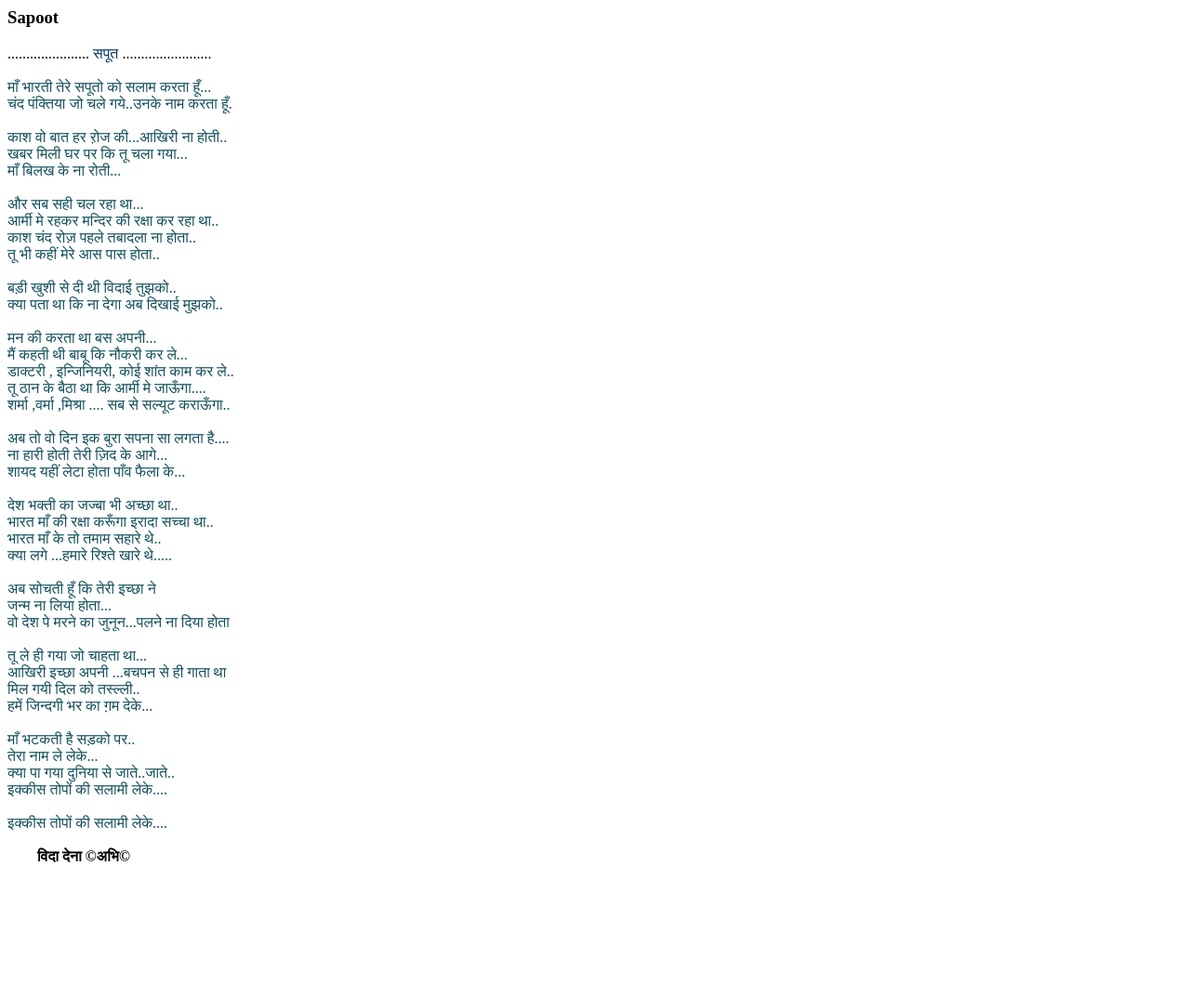
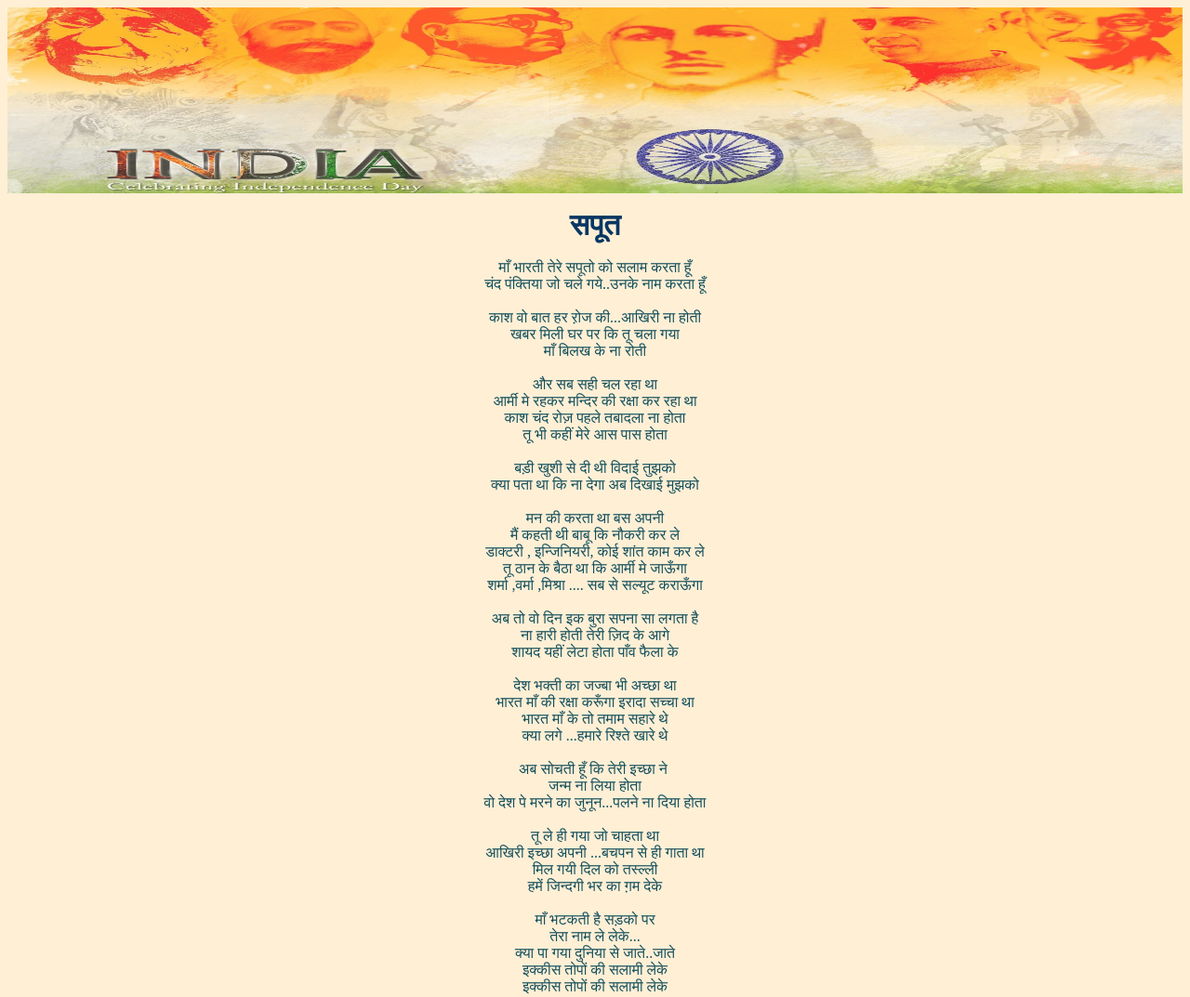
Before and after one commit to abhisancho/Analytics, a website: page public/index.html in a window 1280 px wide. Shown: the top 1073 px of the page at 93% size. Before the commit the page ends 939 px from the top, so only its background shows below. Drawn offline with Linux system fonts and the light colour scheme.

Commit message:
abhi iday

```diff
--- a/public/index.html
+++ b/public/index.html
@@ -1,51 +1,130 @@
-<h3>Sapoot</h3>
-<div dir="ltr" style="text-align: left;" trbidi="on">
-    ...................... <span style="color: #073763;">सपूत</span> ........................<br>
+<!DOCTYPE html>
+
+<html>
+
+<head>
+    <meta name="viewport" content="width=device-width" />
+    <title>Home</title>
+
+    <style>
+        /* Remove the navbar's default margin-bottom and rounded borders */
+        .navbar {
+            margin-bottom: 0;
+            border-radius: 0;
+        }
+
+        /* Add a gray background color and some padding to the footer */
+        footer {
+            background-color: navy;
+            padding: 25px;
+        }
+
+        body {
+            background-color: papayawhip;
+        }
+
+        .jumbotron {
+            background-color: navy;
+        }
+
+        /*//#BAB2B5* #EDC7B7 #E85A4F #E98074 */
+        .geeks {
+            width: 100%;
+            height: 200px;
+            opacity: 0.8;
+            padding-bottom: 16px;
+        }
+
+        img {
+            width: 100%;
+            height: 100%;
+        }
+
+        .container {
+            width: 100%;
+            height: 100%;
+        }
+
+        .imagePane {
+            width: 100%;
+            height: 500px;
+        }
+    </style>
+</head>
+
+<body>
+    <script>
+        function play(audioId) {
+            var audio = document.getElementById(audioId);
+            if (audio.paused == false)
+                audio.pause();
+            else
+                audio.play();
+        }
+    </script>
+    <div class="row navbar-fixed-top">
+        <div class="geeks">
+            <img src="/Images/IDay.jpg" class="img-responsive" alt="Image" onclick="play('audio')">
+            <audio id="audio" src="/Images/IndianRhythm.mp3"></audio>
+        </div>
+    </div>
+    <div class="container" onclick="play('audio')">
+        <div dir="ltr" style="text-align: center;padding-bottom:16px;" trbidi="on">
+            <span style="color: #073763;font-size: xx-large;
+           font-weight: bold;">सपूत</span> <br>
             <br>
-    <span style="color: #134f5c;">माँ भारती तेरे सपूतो को सलाम करता हूँ...</span><br>
-    <span style="color: #134f5c;">चंद पंक्तिया जो चले गये..उनके नाम करता हूँ.</span><br>
+            <span style="color: #134f5c;">माँ भारती तेरे सपूतो को सलाम करता हूँ</span><br>
+            <span style="color: #134f5c;">चंद पंक्तिया जो चले गये..उनके नाम करता हूँ</span><br>
             <span style="color: #134f5c;"><br></span>
-    <span style="color: #134f5c;">काश वो बात हर रो़ज की...आखिरी ना होती..</span><br>
-    <span style="color: #134f5c;">खबर मिली घर पर कि तू चला गया...</span><br>
-    <span style="color: #134f5c;">माँ बिलख के ना रोती...</span><br>
+            <span style="color: #134f5c;">काश वो बात हर रो़ज की...आखिरी ना होती</span><br>
+            <span style="color: #134f5c;">खबर मिली घर पर कि तू चला गया</span><br>
+            <span style="color: #134f5c;">माँ बिलख के ना रोती</span><br>
             <span style="color: #134f5c;"><br></span>
-    <span style="color: #134f5c;">और सब सही चल रहा था...</span><br>
-    <span style="color: #134f5c;">आर्मी मे रहकर मन्दिर की रक्षा कर रहा था..</span><br>
-    <span style="color: #134f5c;">काश चंद रोज़ पहले तबादला ना होता..</span><br>
-    <span style="color: #134f5c;">तू भी कहीं मेरे आस पास होता..</span><br>
+            <span style="color: #134f5c;">और सब सही चल रहा था</span><br>
+            <span style="color: #134f5c;">आर्मी मे रहकर मन्दिर की रक्षा कर रहा था</span><br>
+            <span style="color: #134f5c;">काश चंद रोज़ पहले तबादला ना होता</span><br>
+            <span style="color: #134f5c;">तू भी कहीं मेरे आस पास होता</span><br>
             <span style="color: #134f5c;"><br></span>
-    <span style="color: #134f5c;">बड़ी खुशी से दी थी विदाई तुझको..</span><br>
-    <span style="color: #134f5c;">क्या पता था कि ना देगा अब दिखाई मुझको..</span><br>
+            <span style="color: #134f5c;">बड़ी खुशी से दी थी विदाई तुझको</span><br>
+            <span style="color: #134f5c;">क्या पता था कि ना देगा अब दिखाई मुझको</span><br>
             <span style="color: #134f5c;"><br></span>
-    <span style="color: #134f5c;">मन की करता था बस अपनी...</span><br>
-    <span style="color: #134f5c;">मैं कहती थी बाबू कि नौकरी कर ले...</span><br>
-    <span style="color: #134f5c;">डाक्टरी , इन्जिनियरी, कोई शांत काम कर ले..</span><br>
-    <span style="color: #134f5c;">तू ठान के बैठा था कि आर्मी मे जाऊँगा....</span><br>
-    <span style="color: #134f5c;">शर्मा ,वर्मा ,मिश्रा .... सब से सल्यूट कराऊँगा..</span><br>
+            <span style="color: #134f5c;">मन की करता था बस अपनी</span><br>
+            <span style="color: #134f5c;">मैं कहती थी बाबू कि नौकरी कर ले</span><br>
+            <span style="color: #134f5c;">डाक्टरी , इन्जिनियरी, कोई शांत काम कर ले</span><br>
+            <span style="color: #134f5c;">तू ठान के बैठा था कि आर्मी मे जाऊँगा</span><br>
+            <span style="color: #134f5c;">शर्मा ,वर्मा ,मिश्रा .... सब से सल्यूट कराऊँगा</span><br>
             <span style="color: #134f5c;"><br></span>
-    <span style="color: #134f5c;">अब तो वो दिन इक बुरा सपना सा लगता है....</span><br>
-    <span style="color: #134f5c;">ना हारी होती तेरी ज़िद के आगे...</span><br>
-    <span style="color: #134f5c;">शायद यहीं लेटा होता पाँव फैला के...</span><br>
+            <span style="color: #134f5c;">अब तो वो दिन इक बुरा सपना सा लगता है</span><br>
+            <span style="color: #134f5c;">ना हारी होती तेरी ज़िद के आगे</span><br>
+            <span style="color: #134f5c;">शायद यहीं लेटा होता पाँव फैला के</span><br>
             <span style="color: #134f5c;"><br></span>
-    <span style="color: #134f5c;">देश भक्ती का जज्बा भी अच्छा था..</span><br>
-    <span style="color: #134f5c;">भारत माँ की रक्षा करूँगा इरादा सच्चा था..</span><br>
-    <span style="color: #134f5c;">भारत माँ के तो तमाम सहारे थे..</span><br>
-    <span style="color: #134f5c;">क्या लगे ...हमारे रिश्ते खारे थे.....</span><br>
+            <span style="color: #134f5c;">देश भक्ती का जज्बा भी अच्छा था</span><br>
+            <span style="color: #134f5c;">भारत माँ की रक्षा करूँगा इरादा सच्चा था</span><br>
+            <span style="color: #134f5c;">भारत माँ के तो तमाम सहारे थे</span><br>
+            <span style="color: #134f5c;">क्या लगे ...हमारे रिश्ते खारे थे</span><br>
             <span style="color: #134f5c;"><br></span>
             <span style="color: #134f5c;">अब सोचती हूँ कि तेरी इच्छा ने&nbsp;</span><br>
-    <span style="color: #134f5c;">जन्म ना लिया होता...</span><br>
+            <span style="color: #134f5c;">जन्म ना लिया होता</span><br>
             <span style="color: #134f5c;">वो देश पे मरने का जुनून...पलने ना दिया होता</span><br>
             <span style="color: #134f5c;"><br></span>
-    <span style="color: #134f5c;">तू ले ही गया जो चाहता था...</span><br>
+            <span style="color: #134f5c;">तू ले ही गया जो चाहता था</span><br>
             <span style="color: #134f5c;">आखिरी इच्छा अपनी ...बचपन से ही गाता था</span><br>
-    <span style="color: #134f5c;">मिल गयी दिल को तस्ल्ली..</span><br>
-    <span style="color: #134f5c;">हमें जिन्दगी भर का ग़म देके...</span><br>
+            <span style="color: #134f5c;">मिल गयी दिल को तस्ल्ली</span><br>
+            <span style="color: #134f5c;">हमें जिन्दगी भर का ग़म देके</span><br>
             <span style="color: #134f5c;"><br></span>
-    <span style="color: #134f5c;">माँ भटकती है सड़को पर..</span><br>
+            <span style="color: #134f5c;">माँ भटकती है सड़को पर</span><br>
             <span style="color: #134f5c;">तेरा नाम ले लेके...</span><br>
-    <span style="color: #134f5c;">क्या पा गया दुनिया से जाते..जाते..</span><br>
-    <span style="color: #134f5c;">इक्कीस तोपों की सलामी लेके....</span><br>
-    <span style="color: #134f5c;"><br></span>
-    <span style="color: #134f5c;">इक्कीस तोपों की सलामी लेके....</span><br>
+            <span style="color: #134f5c;">क्या पा गया दुनिया से जाते..जाते</span><br>
+            <span style="color: #134f5c;">इक्कीस तोपों की सलामी लेके</span><br>
+            <span style="color: #134f5c;">इक्कीस तोपों की सलामी लेके</span><br>
             <br>
-    &nbsp; &nbsp; &nbsp; &nbsp;<b> विदा देना ©अभि©</b></div>
+            <b> विदा देना ©अभि©</b>
+        </div>
+        <!--  <div class="imagePane">
+            <img src="/Images/IDay2.jpg" alt="Image" class="img-responsive" value="PLAY" onclick="play()">
+            <audio id="audio" src="/Images/IndianRhythm.mp3"></audio>
+        </div> -->
+    </div>
+</body>
+
+</html>
```
Also changed, not shown: public/Images/IDay.jpg (added), 1 other file. Lines whose indentation alone changed are shown as unchanged.
